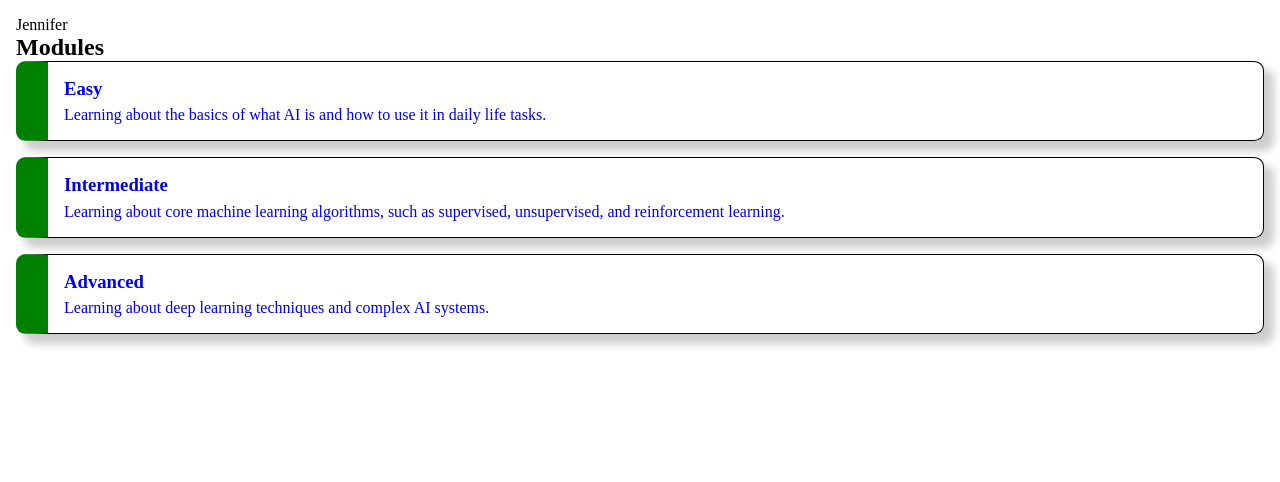
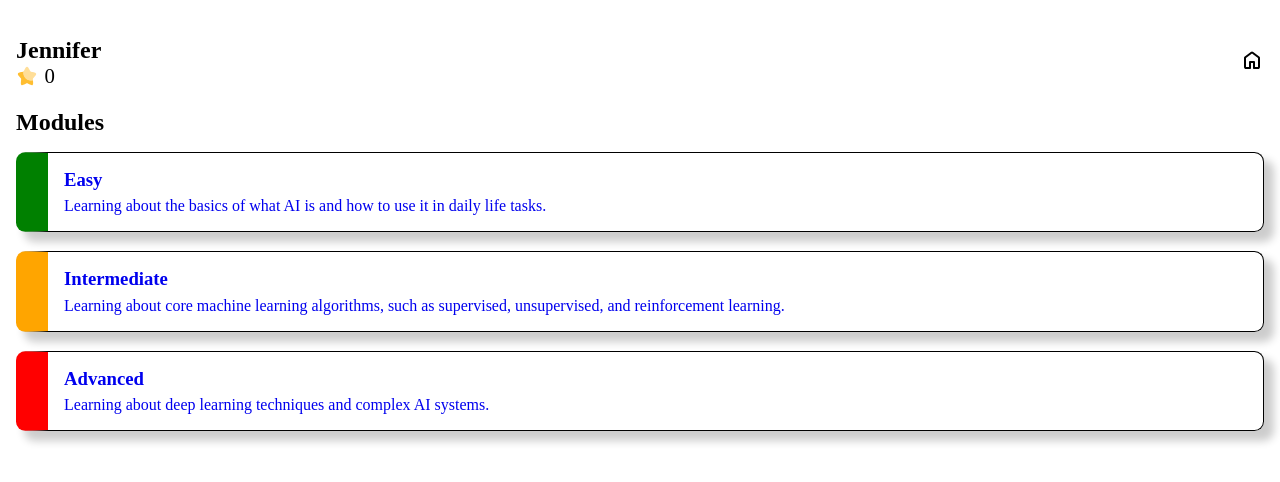
Before and after one commit to Sara-Ho99/industry-project, a React (Vite) app: page / in a window 1280 px wide. Shown: the top 482 px of the page. Built offline with nearby package versions, Linux system fonts and the light colour scheme.

Commit message:
add header, update routes and list styling

```diff
--- a/src/App.jsx
+++ b/src/App.jsx
@@ -1,13 +1,22 @@
 import "./App.scss";
 import { BrowserRouter, Routes, Route, Navigate } from "react-router-dom";
 import ModulesPage from "./pages/modulesPage/modulesPage";
+import MyQuestionPage from "./pages/QuestionPage/QuestionPage";
 
 function App() {
   return (
     <BrowserRouter>
       <Routes>
         <Route path="/" element={<ModulesPage />} />
-        {/* <Route path="*" element={<Navigate to="/" />} /> */}
+        <Route path="/easy/:questionId" element={<MyQuestionPage />} />
+        <Route
+          path="/intermediate/:questionId"
+          element={<Navigate to="/easy/:questionId" />}
+        />
+        <Route
+          path="/advanced/:questionId"
+          element={<Navigate to="/easy/:questionId" />}
+        />
       </Routes>
     </BrowserRouter>
   );
--- /dev/null
+++ b/src/components/Header/Header.jsx
@@ -0,0 +1,25 @@
+import "./Header.scss";
+import starIcon from "../../assets/star.svg";
+import homeIcon from "../../assets/home.svg";
+import { useState } from "react";
+import { Link } from "react-router-dom";
+
+function Header() {
+  const [score, setScore] = useState(0);
+  return (
+    <header className="header">
+      <div className="header__left">
+        <h2 className="header__name">Jennifer</h2>
+        <div className="header__score">
+          <img className="header__score-icon" src={starIcon} />
+          <p className="header__score-number">{score}</p>
+        </div>
+      </div>
+      <Link to={"/"}>
+        <img src={homeIcon} className="header__home" />
+      </Link>
+    </header>
+  );
+}
+
+export default Header;
--- /dev/null
+++ b/src/components/Header/Header.scss
@@ -0,0 +1,19 @@
+.header {
+  display: flex;
+  flex-direction: row;
+  justify-content: space-between;
+  align-items: center;
+  padding: 1.3rem 0;
+  &__score {
+    display: flex;
+    flex-direction: row;
+    align-items: center;
+    gap: 0.4rem;
+  }
+  &__score-icon {
+    width: 22px;
+  }
+  &__score-number {
+    font-size: 1.3rem;
+  }
+}
--- a/src/components/ModulesList/ModulesList.jsx
+++ b/src/components/ModulesList/ModulesList.jsx
@@ -1,11 +1,16 @@
 import "./ModulesList.scss";
 import { Link } from "react-router-dom";
+import { useState } from "react";
 
 function ModulesList() {
+  const [questionId, setQuestionId] = useState(0);
   return (
     <ul className="modules">
       <li>
-        <Link to={`/easy/1`} className="modules__option">
+        <Link
+          to={`/easy/${questionId}`}
+          className="modules__option modules__option--green"
+        >
           <h3 className="modules__title">Easy</h3>
           <p className="modules__description">
             Learning about the basics of what AI is and how to use it in daily
@@ -14,7 +19,10 @@ function ModulesList() {
         </Link>
       </li>
       <li>
-        <Link to={"/intermediate/1"} className="modules__option">
+        <Link
+          to={`/intermediate/${questionId}`}
+          className="modules__option modules__option--orange"
+        >
           <h3 className="modules__title">Intermediate</h3>
           <p className="modules__description">
             Learning about core machine learning algorithms, such as supervised,
@@ -23,7 +31,10 @@ function ModulesList() {
         </Link>
       </li>
       <li>
-        <Link to={"/advanced/1"} className="modules__option">
+        <Link
+          to={`/advanced/${questionId}`}
+          className="modules__option modules__option--red"
+        >
           <h3 className="modules__title">Advanced</h3>
           <p className="modules__description">
             Learning about deep learning techniques and complex AI systems.
--- a/src/components/ModulesList/ModulesList.scss
+++ b/src/components/ModulesList/ModulesList.scss
@@ -1,9 +1,10 @@
 .modules {
-  //   background-color: rgb(182, 161, 202);
-  height: 80%;
+  padding: 1rem 0;
   display: flex;
   flex-direction: column;
-  gap: 1rem;
+  justify-content: space-around;
+  gap: 1.2rem;
+
   &__option {
     display: flex;
     flex-direction: column;
@@ -11,11 +12,16 @@
     padding: 1rem;
     border: 1px solid black;
     border-radius: 0.6rem;
-    border-left: 2rem solid green;
+    border-left: 2rem solid black;
     box-shadow: 9px 9px 9px 1px rgba(0, 0, 0, 0.2);
-  }
-  &__title {
-  }
-  &__description {
+    &--green {
+      border-left-color: green;
+    }
+    &--orange {
+      border-left-color: orange;
+    }
+    &--red {
+      border-left-color: red;
+    }
   }
 }
--- a/src/pages/ModulesPage/ModulesPage.jsx
+++ b/src/pages/ModulesPage/ModulesPage.jsx
@@ -1,12 +1,11 @@
 import "./ModulesPage.scss";
 import ModulesList from "../../components/ModulesList/ModulesList";
+import Header from "../../components/Header/Header";
 
 function ModulesPage() {
   return (
     <div className="modules-page">
-      <header>
-        <p>Jennifer</p>
-      </header>
+      <Header />
       <h2>Modules</h2>
       <ModulesList />
     </div>
```
